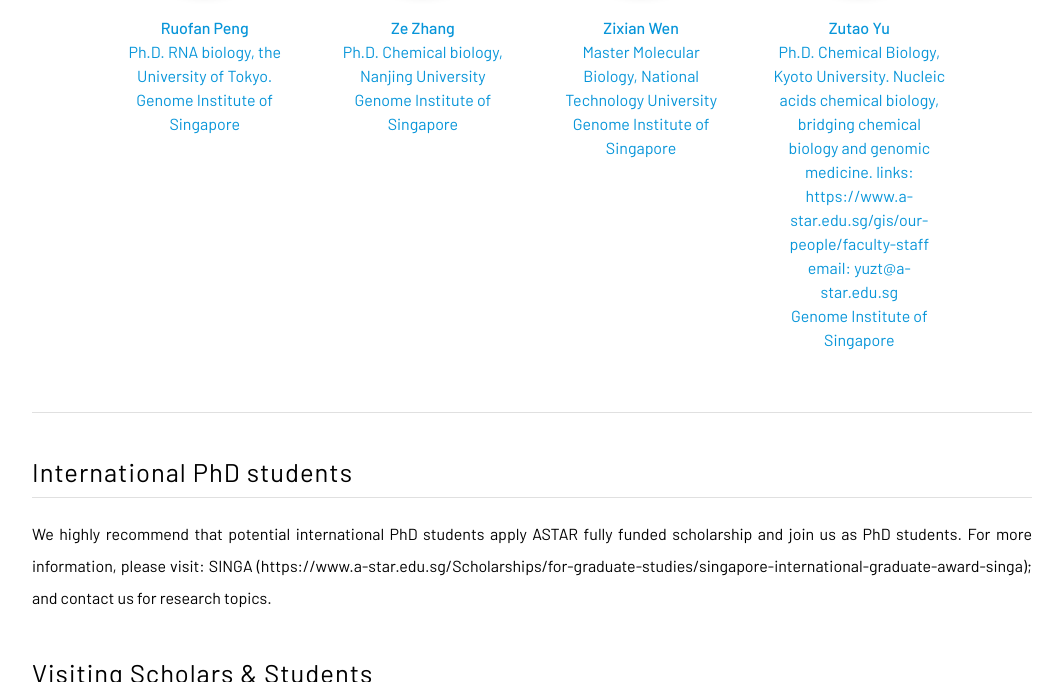
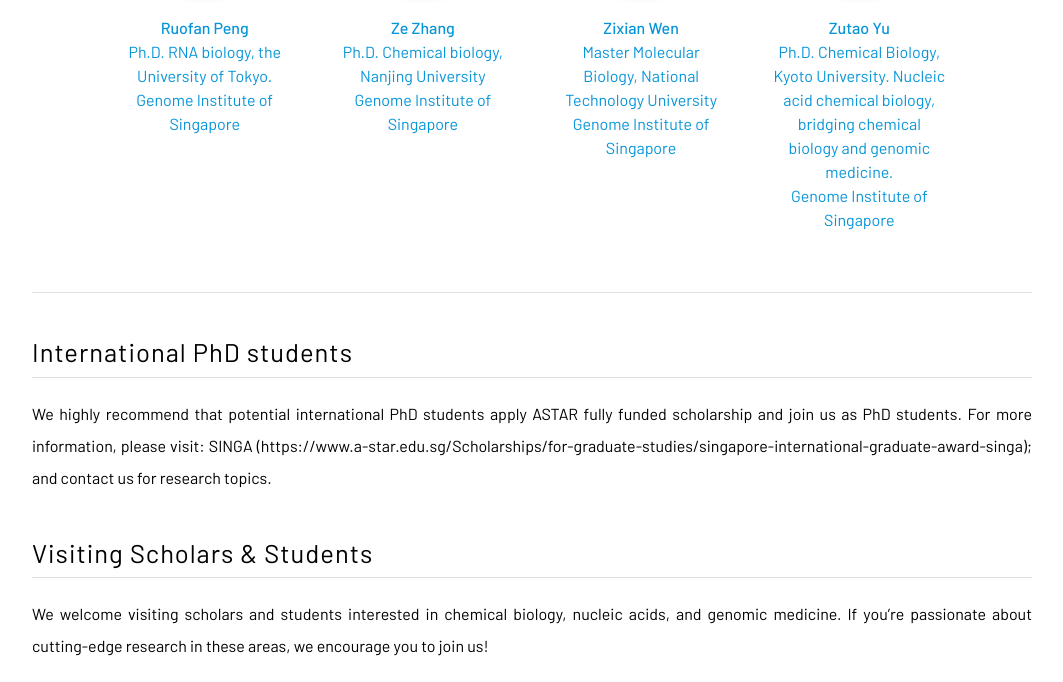
Before and after one commit to yuzutao1990/yucleiclab.github.io, a Jekyll site: the page built from team/index.md, in a window 1280 px wide and 900 px high, scrolled down 1060 px, cut to the strip 218-900 px from the top of the window. Shown: the whole strip, without its empty margins (108-1171 px from the left). Built offline with Jekyll 4.4.1, drawn with Linux system fonts in a browser that asks for light colours; a style sheet for code colours, icons or effects is not loaded.

Commit message:
Update zutao-yu.md

```diff
--- a/_members/zutao-yu.md
+++ b/_members/zutao-yu.md
@@ -6,7 +6,7 @@
 affiliation: Genome Institute of Singapore
 description: >
   Ph.D. Chemical Biology, Kyoto University.
-  Nucleic acids chemical biology, bridging chemical biology and genomic medicine.
-  links: https://www.a-star.edu.sg/gis/our-people/faculty-staff
+  Nucleic acid chemical biology, bridging chemical biology and genomic medicine.
+links:
   email: yuzt@a-star.edu.sg
 ---
```
